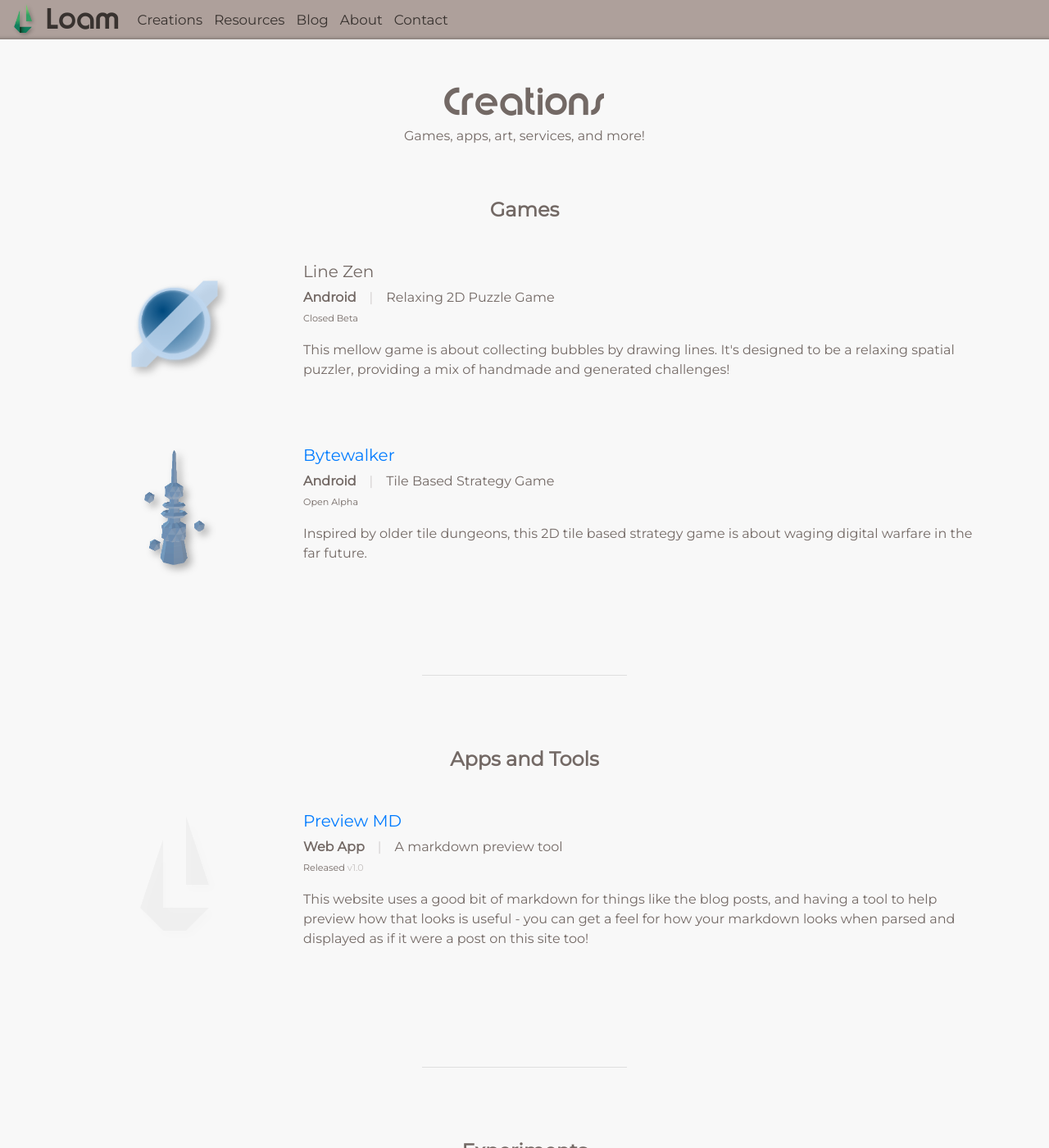
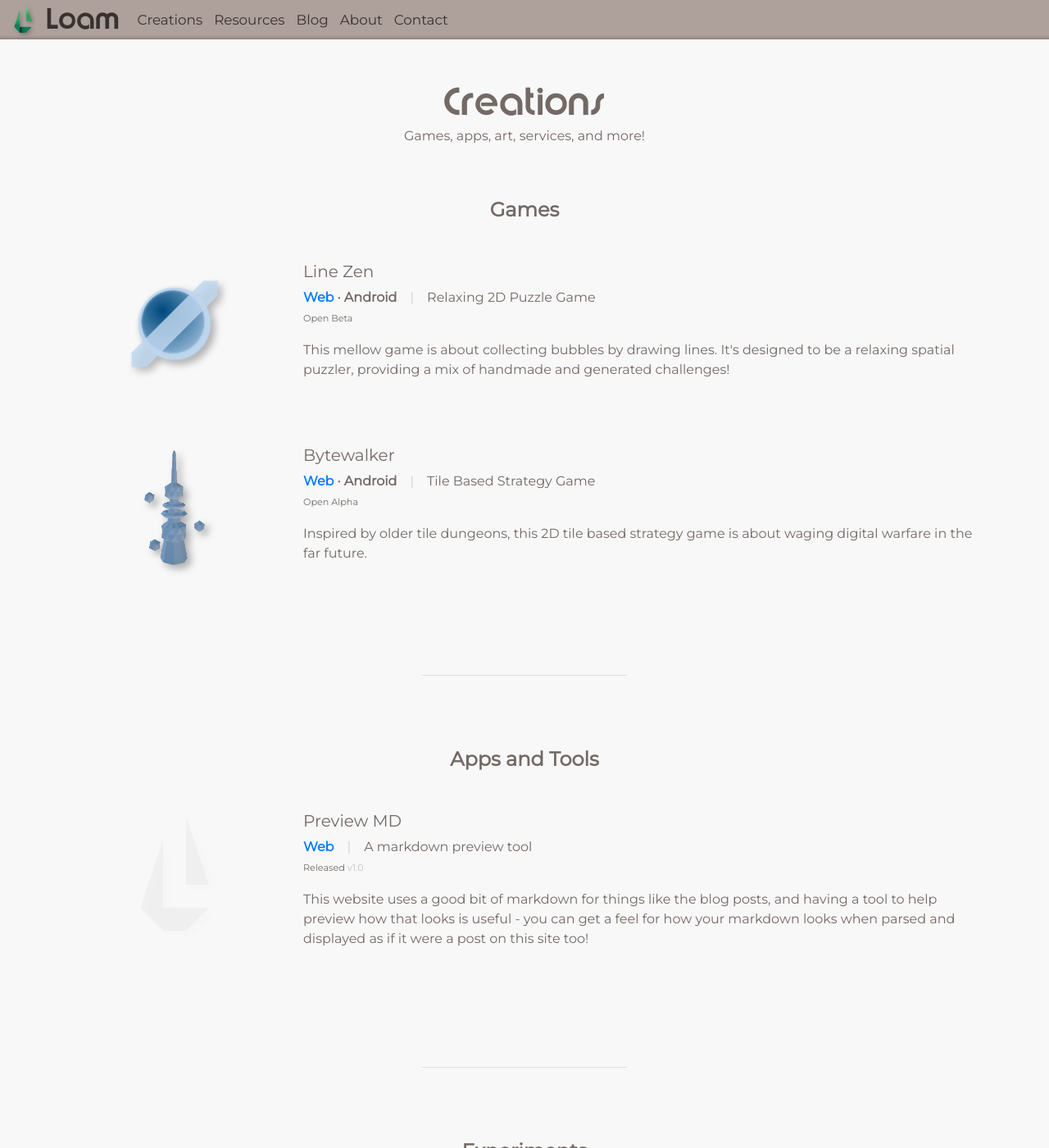
Before and after one commit to LoamNet/net.loam.www, a Jekyll site: the page built from creations/index.html, in a window 1280 px wide and 1400 px high. Shown: the whole window at 82% size. Built offline with Jekyll 4.4.1, drawn with Linux system fonts in a browser that asks for light colours; nearby versions of some CDN libraries.

Commit message:
+ Added more notes about building, tweaked link style on creations page

```diff
--- a/creations/index.html
+++ b/creations/index.html
@@ -45,7 +45,7 @@ tags: create, game, games, media, loam, app, apps, indie, creative, creation, in
 				</div>
 				<div class="col-lg-9">
 					<br/>
-					<h2><!--a href="#"-->Line Zen<!--/a--></h2><p><strong>Android</strong><span class="l-v-spacer">&emsp;|&emsp;</span>Relaxing 2D Puzzle Game<br/><span style="font-size: .7em">Closed Beta</span></p>
+					<h2>Line Zen</a></h2><p><strong><a href="https://line-zen.loam.net/">Web</a> &middot; Android</strong><span class="l-v-spacer">&emsp;|&emsp;</span>Relaxing 2D Puzzle Game<br/><span style="font-size: .7em">Open Beta</span></p>
 					<p>This mellow game is about collecting bubbles by drawing lines. It's designed to be a relaxing spatial puzzler, providing a mix of handmade and generated challenges!</p>
 				</div>
 			</div>
@@ -60,7 +60,7 @@ tags: create, game, games, media, loam, app, apps, indie, creative, creation, in
 				</div>
 				<div class="col-lg-9">
 					<br/>
-					<h2><a href="http://bytewalker.loam.net/">Bytewalker</a></h2><p><strong>Android</strong><span class="l-v-spacer">&emsp;|&emsp;</span>Tile Based Strategy Game<br/><span style="font-size: .7em">Open Alpha</span></p>
+					<h2>Bytewalker</a></h2><p><strong><a href="http://bytewalker.loam.net/">Web</a> &middot; Android</strong><span class="l-v-spacer">&emsp;|&emsp;</span>Tile Based Strategy Game<br/><span style="font-size: .7em">Open Alpha</span></p>
 					<p>Inspired by older tile dungeons, this 2D tile based strategy game is about waging digital warfare in the far future.</p>
 				</div>
 			</div>
@@ -91,7 +91,7 @@ tags: create, game, games, media, loam, app, apps, indie, creative, creation, in
 				</div>
 				<div class="col-lg-9">
 					<br/>
-					<h2><a href="tools/previewmd/">Preview MD</a></h2><p><strong>Web App</strong><span class="l-v-spacer">&emsp;|&emsp;</span>A markdown preview tool<br/><span style="font-size: .7em">Released <span style="opacity: .4;">v1.0</span></span></p></p>
+					<h2>Preview MD</h2><p><strong><a href="tools/previewmd/">Web</a></strong><span class="l-v-spacer">&emsp;|&emsp;</span>A markdown preview tool<br/><span style="font-size: .7em">Released <span style="opacity: .4;">v1.0</span></span></p></p>
 					<p>This website uses a good bit of markdown for things like the blog posts, and having a tool to help preview how that looks is useful - you can get a feel for how your markdown looks when parsed and displayed as if it were a post on this site too!</p>
 				</div>
 			</div>
@@ -129,7 +129,7 @@ tags: create, game, games, media, loam, app, apps, indie, creative, creation, in
 				</div>
 				<div class="col-lg-9">
 					<br/>
-					<h2><a href="http://salmonberry.info/">Salmonberry</a></h2><p><strong>Web, PC</strong><span class="l-v-spacer">&emsp;|&emsp;</span>2D Multiplayer Roguelite-ish<br/><span style="font-size: .7em">Open Experiment</span></p>
+					<h2>Salmonberry</h2><p><strong><a href="http://salmonberry.info/">Web</a></strong><span class="l-v-spacer">&emsp;|&emsp;</span>2D Multiplayer Roguelite-ish<br/><span style="font-size: .7em">Open Experiment</span></p>
 					<p>Salmonberry is an experimental multiplayer roguelite drawing from classics like Brogue, but with a more social and casual feel to it. The game has mutliple clients across different platforms with different visual styles.</p>
 				</div>
 			</div>
@@ -144,7 +144,7 @@ tags: create, game, games, media, loam, app, apps, indie, creative, creation, in
 				</div>
 				<div class="col-lg-9">
 				<br/>
-				<h2><!--a href="#"-->Thoughtful Snake<!--/a--></h2><p><strong>TBD</strong><span class="l-v-spacer">&emsp;|&emsp;</span>2D tile-based strategy game<br/><span style="font-size: .7em">Closed Experiment</span></p>
+				<h2>Thoughtful Snake</h2><p><strong><!--a href="#"-->TBD<!--/a--></strong><span class="l-v-spacer">&emsp;|&emsp;</span>2D tile-based strategy game<br/><span style="font-size: .7em">Closed Experiment</span></p>
 				<p><em>Thoughtful Snake</em> is a slower paced take on the classic <a href="https://en.wikipedia.org/wiki/Snake_(video_game_genre)">Snake</a> genre of games! It's experimenting with bringing more strategy and consideration to the table than the real-time original.</p>
 				</div>
 			</div>
@@ -159,7 +159,7 @@ tags: create, game, games, media, loam, app, apps, indie, creative, creation, in
 				</div>
 				<div class="col-lg-9">
 					<br/>
-					<h2><!--a href="#"-->Space Candy<!--/a--></h2><p><strong>TBD</strong><span class="l-v-spacer">&emsp;|&emsp;</span>Idle simulation game<br/><span style="font-size: .7em">Closed Experiment</span></p>
+					<h2>Space Candy</h2><p><strong><!--a href="#"-->TBD<!--/a--></strong><span class="l-v-spacer">&emsp;|&emsp;</span>Idle simulation game<br/><span style="font-size: .7em">Closed Experiment</span></p>
 					<p>A space-themed idle management game for Android! This is exploring constructing and commanding your ship and crew, making your mark among the stars.</p>
 				</div>
 			</div>
```
Also changed, not shown: README.md, 1 other file.
